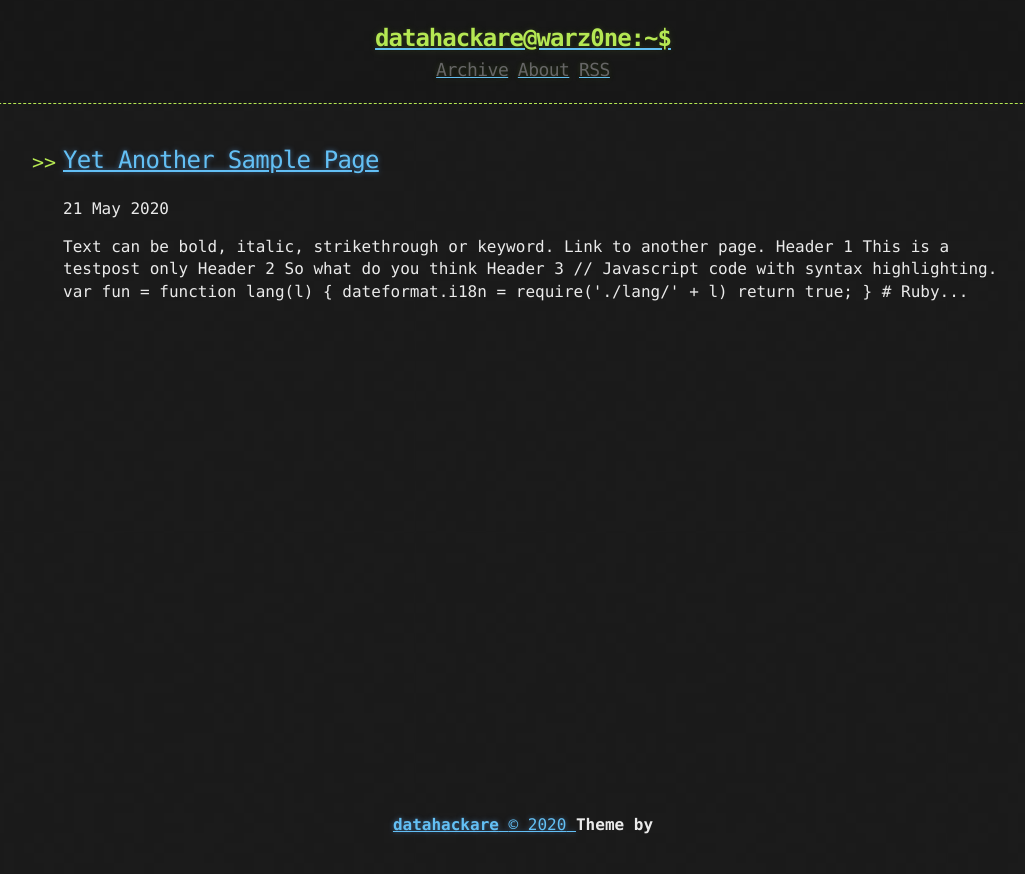
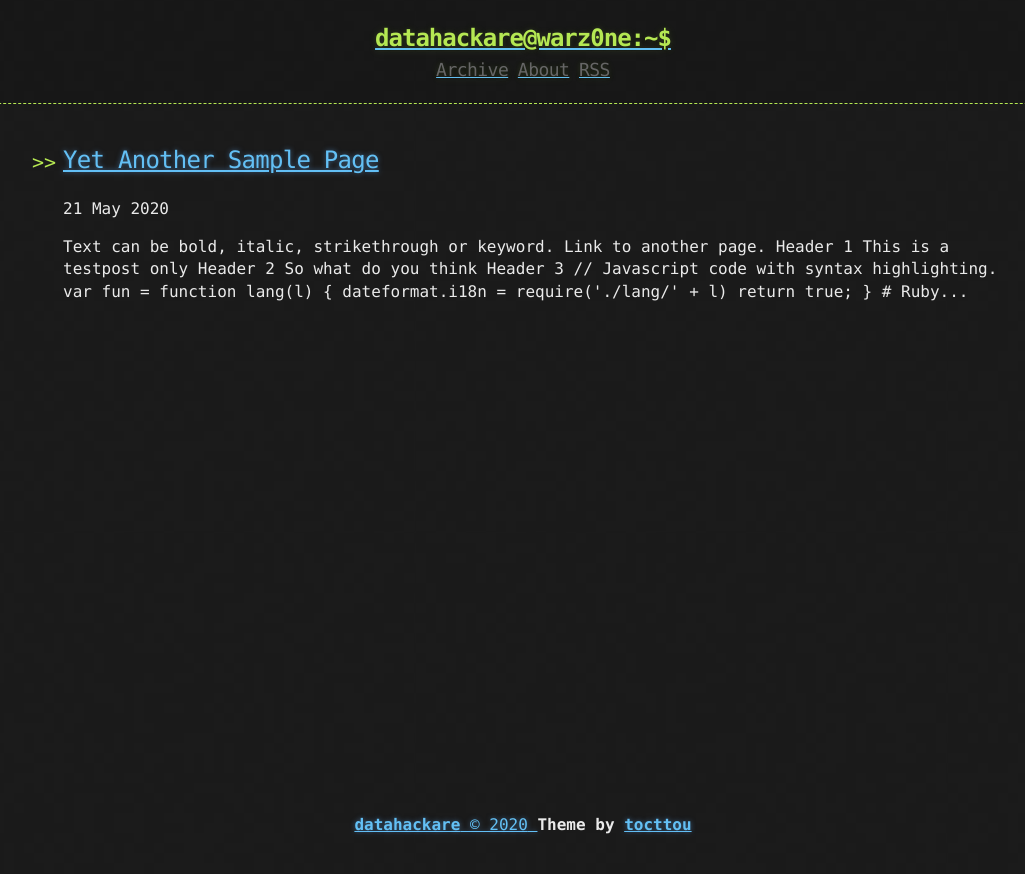
Before and after one commit to datahackare/warz0ne, a Jekyll site: the page built from index.html, in a window 1280 px wide. Shown: the top 874 px of the page, without its empty margins (117-1142 px from the left). Built offline with Jekyll 4.4.1, drawn with Linux system fonts in a browser that asks for light colours; the list of posts is cut into pages by our own code.

Commit message:
Update footer.html

```diff
--- a/_includes/footer.html
+++ b/_includes/footer.html
@@ -7,6 +7,6 @@
     <span>© {{ currentyear }}</span>
   </a>
   <span>
-  <b>Theme by <a href="https://github.com/tocttou" test></b>
+    <b>Theme by <a href="https://github.com/tocttou">tocttou</a></b>
     </span>
 </footer>
```
